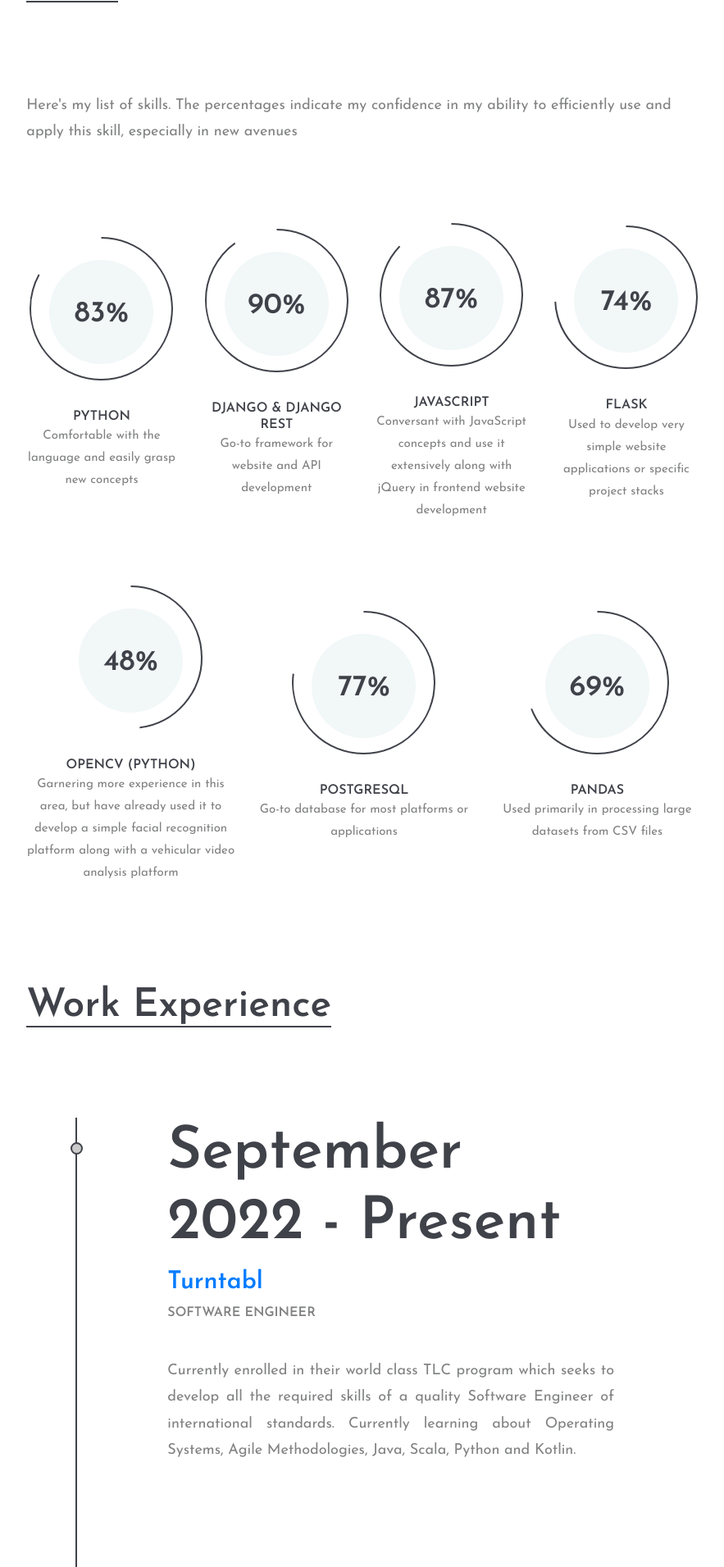
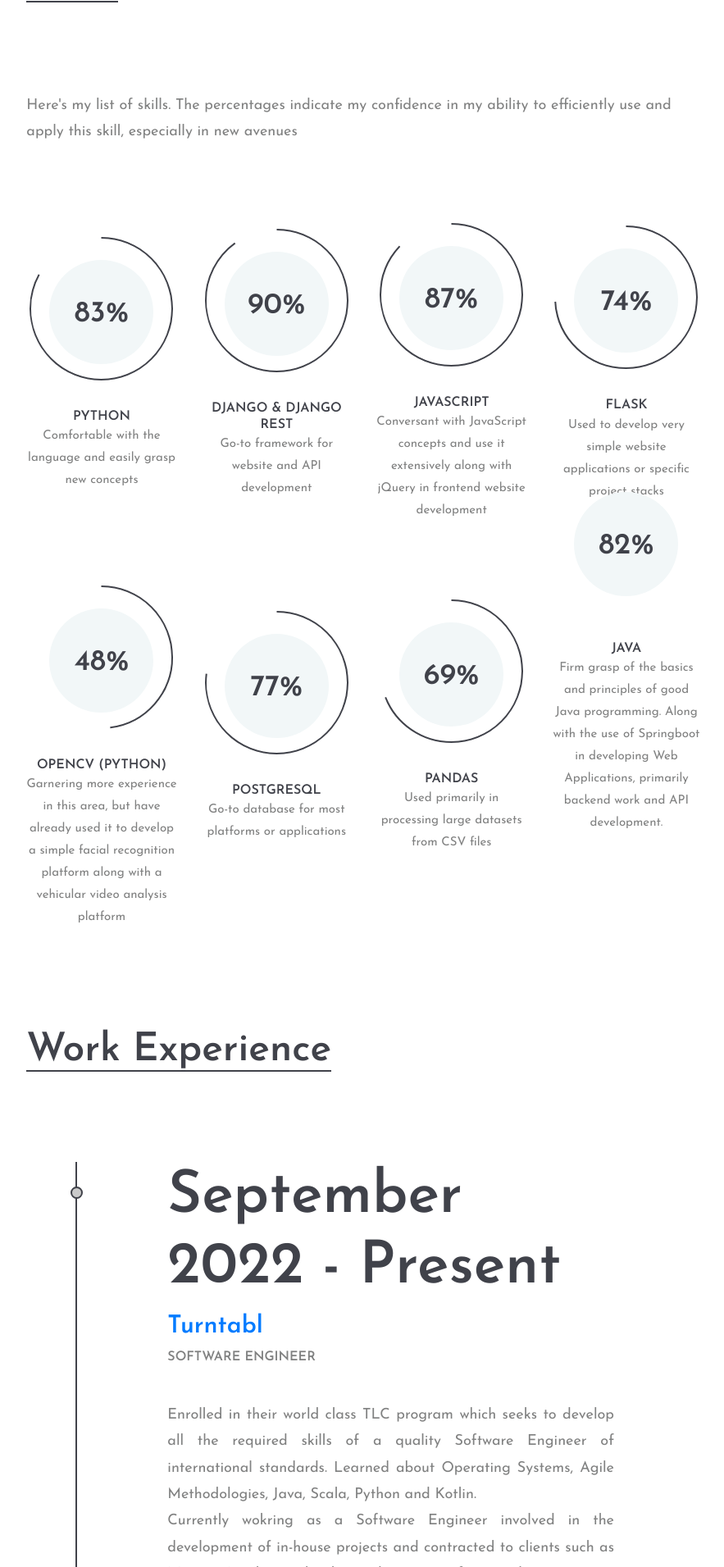
Before and after one commit to damien-deathstalker/Library, a Django app: page / in a window 1280 px wide. Shown: the part 2009-3920 px from the top of the page at 82% size, without its empty margins (196-1079 px from the left). Run offline with Django 3.2, Linux system fonts and the light colour scheme; some libraries are stand-ins or nearby versions.

Commit message:
Minor Changes
Updated the home page and included some extra description for the turntabl section and skills section

```diff
--- a/portfolio/templates/portfolio/index.html
+++ b/portfolio/templates/portfolio/index.html
@@ -3,7 +3,7 @@
 <html lang="en">
     <!-- Mirrored from preview.colorlib.com/theme/civic/ by HTTrack Website Copier/3.x [XR&CO'2014], Wed, 02 Mar 2022 14:27:36 GMT -->
     <head>
-        <title>Kofi B. Ofei's Online Resume</title>
+        <title>Damien K. B. Ofei's Online Resume</title>
         <meta charset="UTF-8">
         <meta name="description" content="Civic - CV Resume">
         <meta name="keywords" content="resume, kofi ofei, cv, kofi, ofei">
@@ -45,7 +45,7 @@
                         <div class="row">
                             <div class="col-lg-6" style="text-align:justify">
                                 <div class="hero-text">
-                                    <h2>Kofi B.&nbsp;Ofei</h2>
+                                    <h2>Damien<small> K. B. </small> Ofei</h2>
                                     <p>
                                         I'm a python developer with a keen interest in website development and computer vision projects. My preferred technology stack includes HTML, CSS, JavaScript, Django & Linux. I like to challenge myself within the python space and I'm an avid reader and a keen learner.
                                     </p>
@@ -181,7 +181,7 @@
                         </div>
 
                         <div class="row">
-                            <div class="col-lg-4 col-md-4 pt-5">
+                            <div class="col-lg-3 col-md-6 pt-5">
                                 <div class="fact-box trans">
                                     <div class="fact-content">
                                         <div class="circle-progress">
@@ -204,7 +204,7 @@
                                     </div>
                                 </div>
                             </div>
-                            <div class="col-lg-4 col-md-4 pt-5">
+                            <div class="col-lg-3 col-md-6 pt-5">
                                 <div class="fact-box trans">
                                     <div class="fact-content">
                                         <div class="circle-progress">
@@ -227,7 +227,7 @@
                                     </div>
                                 </div>
                             </div>
-                            <div class="col-lg-4 col-md-4 pt-5">
+                            <div class="col-lg-3 col-md-6 pt-5">
                                 <div class="fact-box trans">
                                     <div class="fact-content">
                                         <div class="circle-progress">
@@ -244,6 +244,30 @@
                                                 </h3>
                                                 <p>
                                                     Used primarily in processing large datasets from CSV files
+                                                </p>
+                                            </div>
+                                        </div>
+                                    </div>
+                                </div>
+                            </div>
+                            <div class="col-lg-3 col-md-6 pt-5">
+                                <div class="fact-box trans">
+                                    <div class="fact-content">
+                                        <div class="circle-progress">
+                                            <div id="progress9" class="prog-circle">
+                                            </div>
+                                            <div class="progress-info">
+                                                <h2>
+                                                    82%
+                                                </h2>
+                                            </div>
+                                            <div class="prog-title">
+                                                <h3>
+                                                    Java
+                                                </h3>
+                                                <p>
+                                                    Firm grasp of the basics and principles of good Java programming. Along with the use of
+                                                    Springboot in developing Web Applications, primarily backend work and API development.
                                                 </p>
                                             </div>
                                         </div>
@@ -276,9 +300,13 @@
                                     Software Engineer
                                 </h4>
                                 <p style="text-align:justify">
-                                    Currently enrolled in their world class TLC program which seeks to develop all the required skills of a quality
-                                    Software Engineer of international standards. Currently learning about Operating Systems, Agile Methodologies,
+                                    Enrolled in their world class TLC program which seeks to develop all the required skills of a quality
+                                    Software Engineer of international standards. Learned about Operating Systems, Agile Methodologies,
                                     Java, Scala, Python and Kotlin.
+                                </p>
+                                <p style="text-align:justify">
+                                    Currently wokring as a Software Engineer involved in the development of in-house projects and contracted to
+                                    clients such as Morgan Stanley, to develop and assist in software solutions.
                                 </p>
                             </li>
                             <li>
```
Also changed, not shown: portfolio/static/portfolio/js/main.js (+8 -0 lines).
